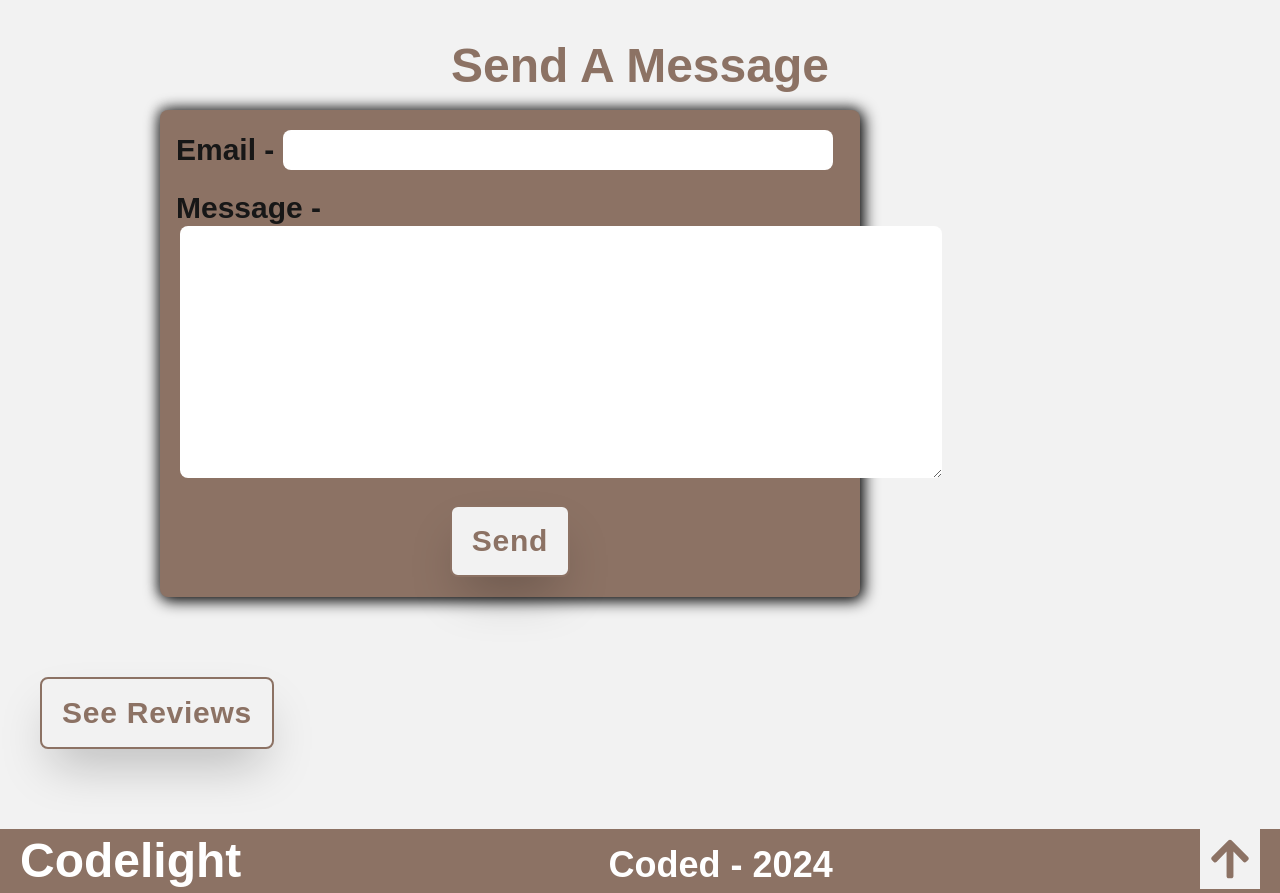
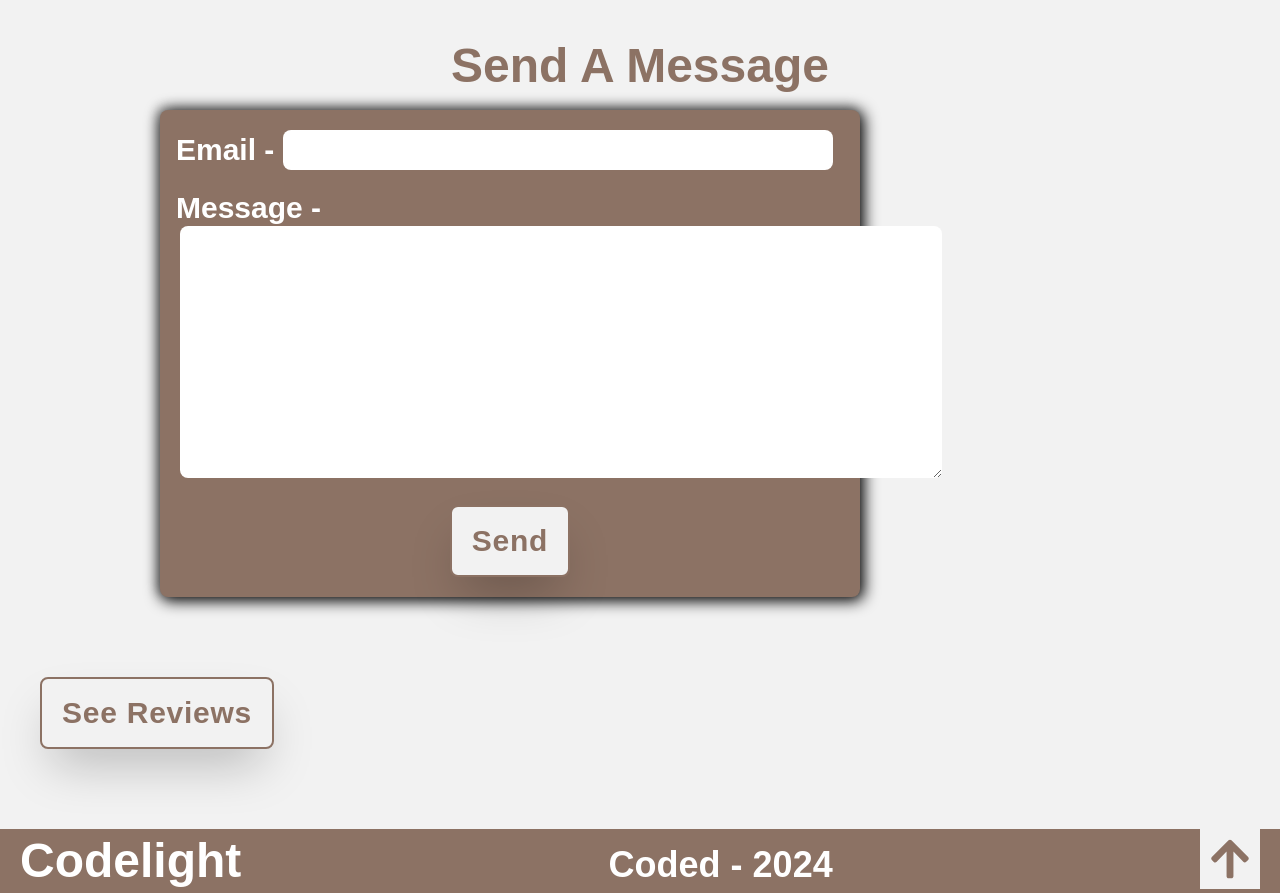
Before and after one commit to tijesunimi-5/my-portfolio, a Next.js app: page / in a window 1280 px wide. Shown: the part 5080-5973 px from the top of the page. Built offline with nearby package versions, Linux system fonts and the light colour scheme.

Commit message:
fixed bugs

```diff
--- a/app/page.js
+++ b/app/page.js
@@ -27,6 +27,8 @@ export default function Home() {
     const emailInput = nameRef.current.value;
     const messageInput = messageRef.current.value;
     const emailRegex = /^[^\s@]+@[^\s@]+\.[^\s@]+$/;
+    const email = (document.getElementById("email").value = "");
+    const message = (document.getElementById("message").value = "");
 
     if (!emailInput || !messageInput || !emailRegex.test(emailInput)) {
       setMessage(
@@ -49,8 +51,7 @@ export default function Home() {
       });
       const result = await response.json();
       if (response.ok && result.success) {
-        const email = document.getElementById("email").value = "";
-        const message = document.getElementById("message").value = "";
+
         setMessage(
           <p className="text-3xl w-[620px]  mx-10 text-white bg-green-600 mb-5">
             Your review has been submitted, Thank you!
@@ -83,17 +84,18 @@ export default function Home() {
 
   const toggleReview = async (e) => {
     e.preventDefault();
+    const reviews = document.querySelector(".reviewDiv");
+
+    reviews.style.display = "block";
 
     try {
       const response = await fetch("/api/fetchReview");
+
       if (!response.ok) {
         throw new Error("Failed to fetch reviews");
       }
       const data = await response.json();
       setReviews(data);
-      const reviews = document.querySelector(".reviewDiv");
-
-      reviews.style.display = "block";
     } catch (error) {
       console.error("Error fetching messages:", error);
     }
@@ -102,7 +104,10 @@ export default function Home() {
   return (
     <section className="lg:w-[1000px]">
       <div className="heropage relative bg-bg9 w-[800px] h-[70vh] lg:w-[1000px] lg:h-[50vh] 2xl:w-[1519px] xl:w-[1280px] xl:h-[100vh]">
-        <img src="/gadgets.jpg" className="absolute w-[1600px] xl:h-[100vh] h-[70vh]" />
+        <img
+          src="/gadgets.jpg"
+          className="absolute w-[1600px] xl:h-[100vh] h-[70vh]"
+        />
         <div className="overlay"></div>
         <h1 className="welcomeText text-6xl font-extrabold text-white tracking-normal relative pt-28 text-center xl:pt-56">
           Welcome to where vision meets innovation. Bringing your ideal website
@@ -401,7 +406,10 @@ export default function Home() {
         </h1>
         <form className="form flex flex-col w-[700px] bg-bg9 rounded-lg mx-12 mt-5 lg:ml-40">
           <div className="my-5 mx-4 relative">
-            <label htmlFor="email" className="text-3xl font-semibold mt-1">
+            <label
+              htmlFor="email"
+              className="text-3xl font-semibold mt-1 text-white"
+            >
               Email -{" "}
             </label>
             <input
@@ -414,7 +422,7 @@ export default function Home() {
           <div>
             <label
               htmlFor="message"
-              className="text-3xl font-semibold mx-4 pb-2"
+              className="text-3xl font-semibold mx-4 pb-2 text-white"
             >
               Message -
             </label>
@@ -441,10 +449,10 @@ export default function Home() {
           See Reviews
         </Button>
         <div className="reviews">
-          <div className="reviewDiv hidden ">
+          <div className="  ">
             <Card
               styles={
-                "w-[600px] rounded-lg mt-10 lg:w-[1020px] 2xl:w-[1519px] xl:w-[1280px]"
+                "reviewDiv hidden w-[600px] rounded-lg mt-10 lg:w-[1020px] 2xl:w-[1519px] xl:w-[1280px]"
               }
             >
               <div className="flex overflow-x-auto space-x-4">
```
